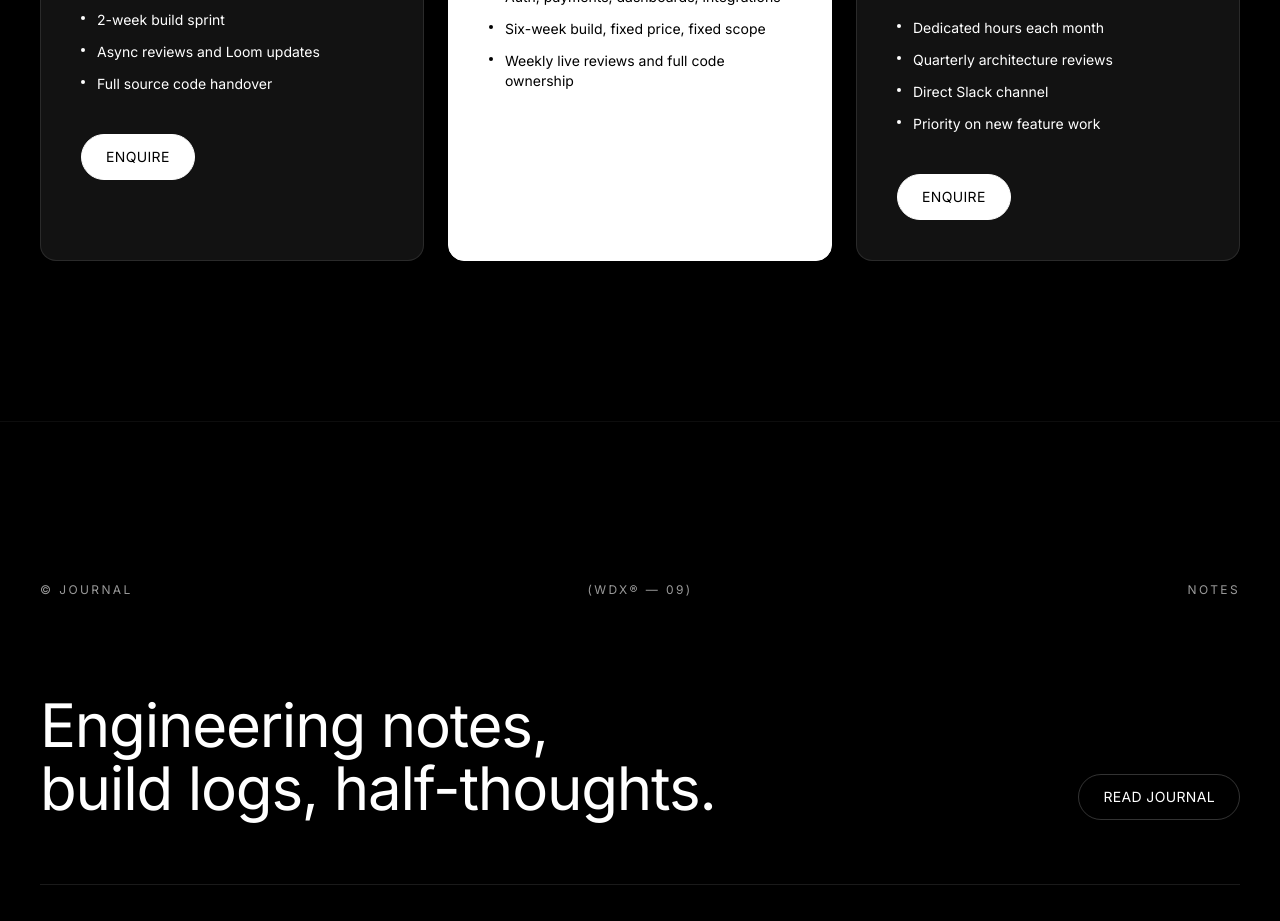
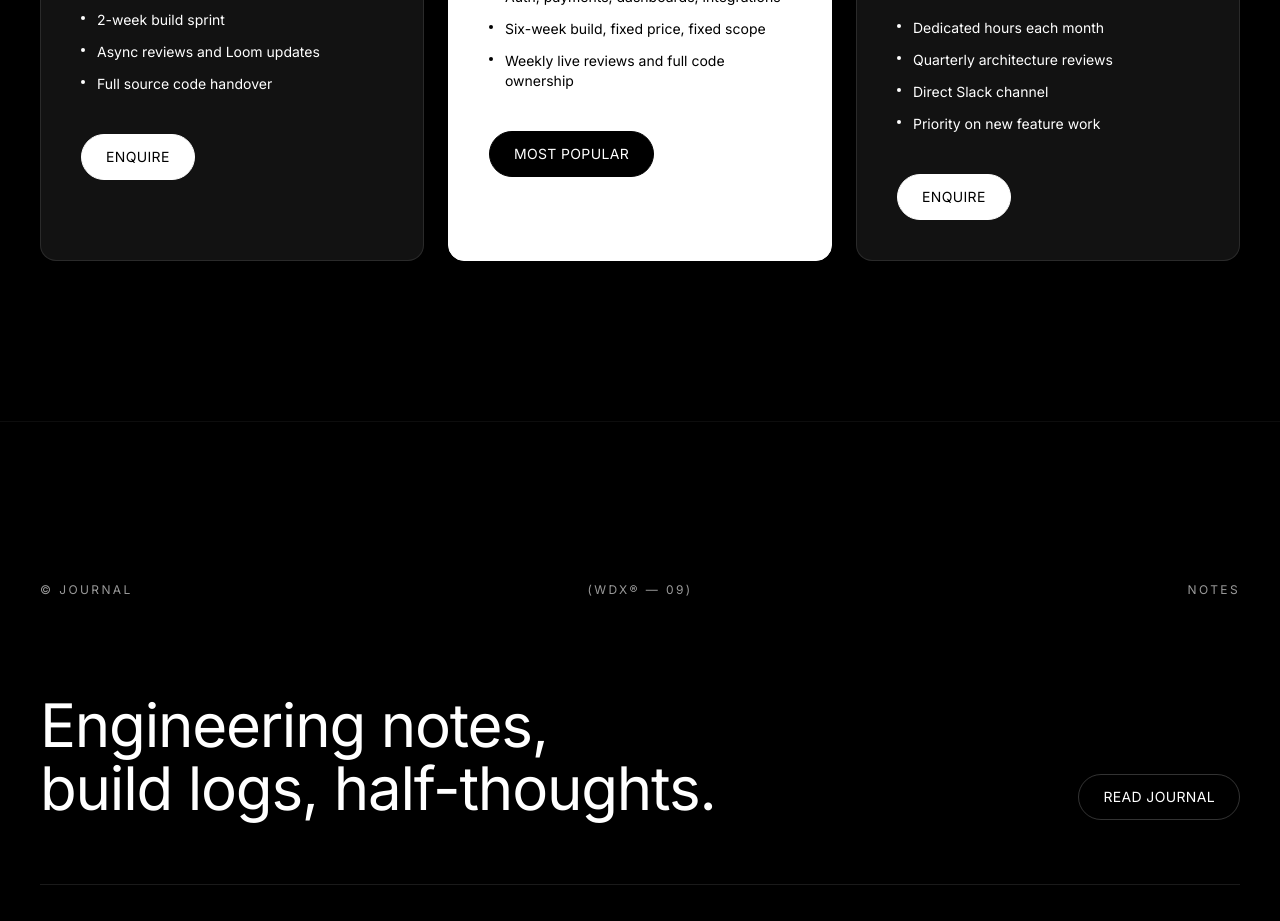
Before and after one commit to SalekhM8/salekh-ventures, a Next.js app: page / in a window 1280 px wide. Shown: the part 8040-8961 px from the top of the page. Built offline with nearby package versions, Linux system fonts and the light colour scheme.

Commit message:
Fix invisible CTA on highlighted Build pricing card
The override classes in RollButton conflicted with the secondary variant
in an unpredictable way, leaving the button white-on-white. Render a
plain dark Link directly for the highlighted card instead.

```diff
--- a/src/components/sections/Pricing.tsx
+++ b/src/components/sections/Pricing.tsx
@@ -1,5 +1,6 @@
 "use client";
 
+import Link from "next/link";
 import { motion } from "framer-motion";
 import { SectionHeader } from "./SectionHeader";
 import { pricing } from "@/lib/data";
@@ -83,16 +84,19 @@ export function Pricing() {
             </ul>
 
             <div className="mt-10">
-              <RollButton
-                href="/contact"
-                variant={p.highlight ? "secondary" : "primary"}
-                size="md"
-                className={clsx(
-                  p.highlight && "border-black bg-black text-white hover:bg-black/90"
-                )}
-              >
-                {p.cta}
-              </RollButton>
+              {p.highlight ? (
+                <Link
+                  href="/contact"
+                  className="inline-flex cursor-pointer items-center justify-center rounded-full border border-black bg-black px-6 py-3 text-sm uppercase tracking-wide text-white transition-colors duration-200 hover:bg-black/85"
+                  data-hover
+                >
+                  {p.cta}
+                </Link>
+              ) : (
+                <RollButton href="/contact" variant="primary" size="md">
+                  {p.cta}
+                </RollButton>
+              )}
             </div>
           </motion.div>
         ))}
```
